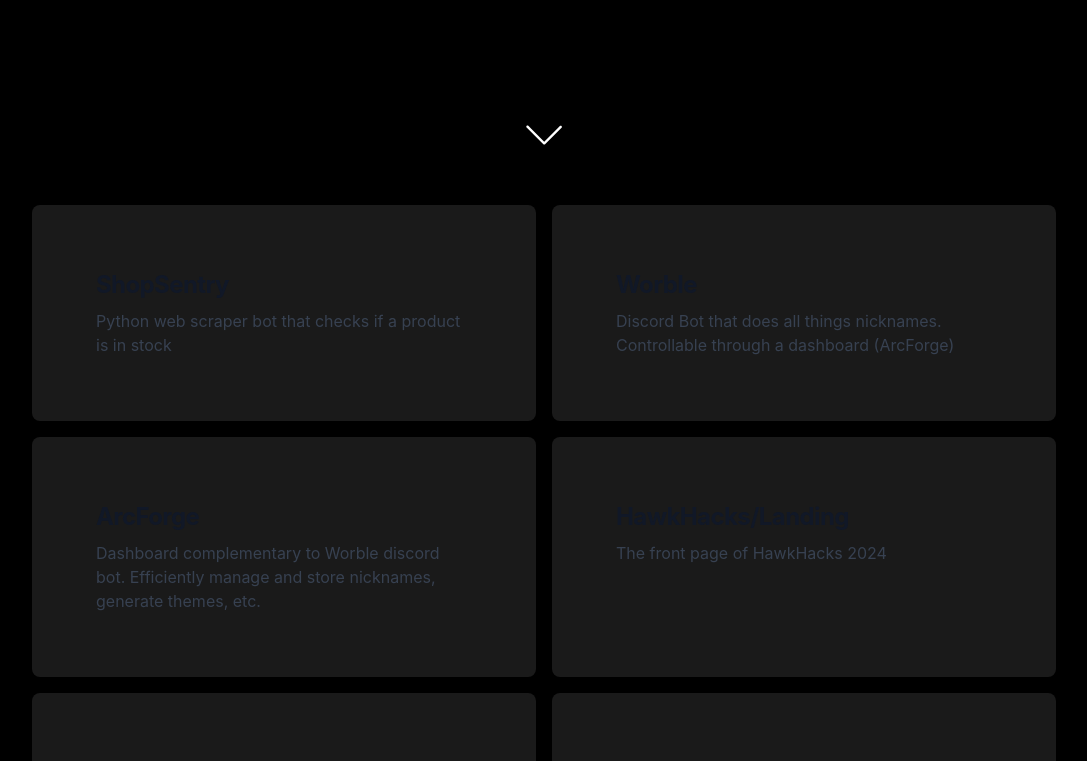
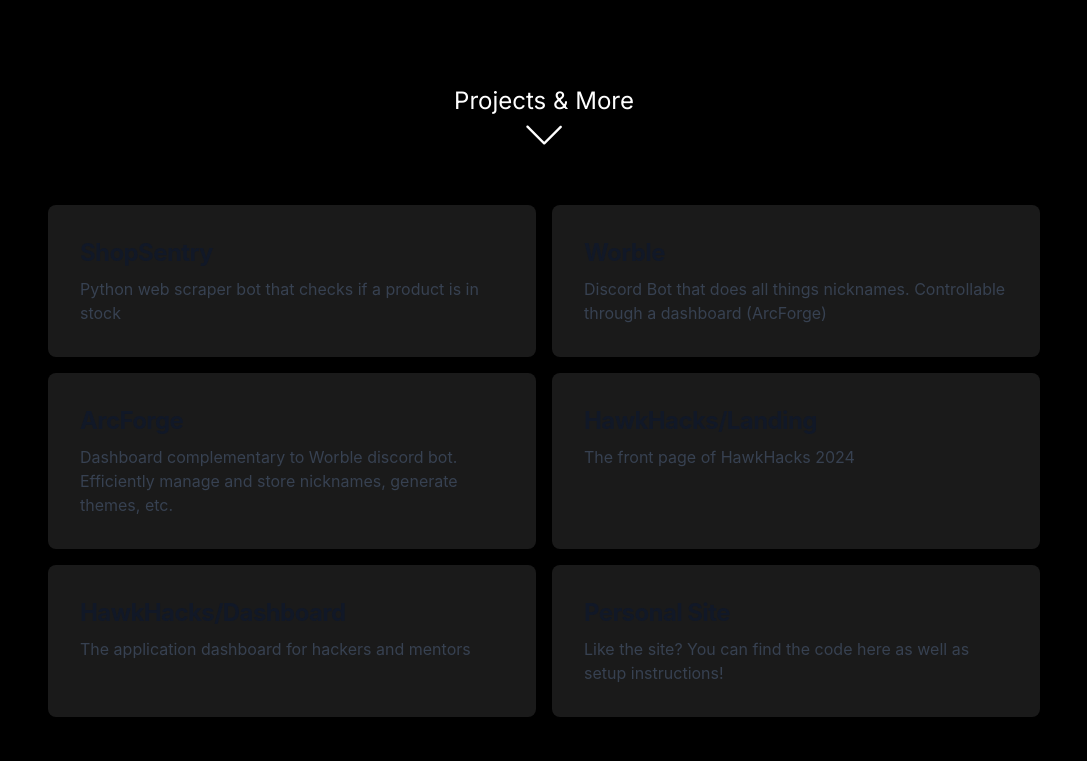
Before and after one commit to amgvu/Personal-Site, a Next.js app: page / in a window 1280 px wide. Shown: the part 635-1396 px from the top of the page, without its empty margins (96-1183 px from the left). Built offline with nearby package versions, Linux system fonts and the light colour scheme; what prettier-plugin-tailwindcss, tailwindcss-animatecss would draw is missing.

Commit message:
Label animations

```diff
--- a/components/ProjectCard.tsx
+++ b/components/ProjectCard.tsx
@@ -8,7 +8,7 @@ interface ProjectCardProps {
 
 const ProjectCard: React.FC<ProjectCardProps> = ({ title, description, link }) => {
   return (
-    <a href={link} target="_blank" rel="noopener noreferrer" className="block p-16 w-full mx-auto bg-white bg-opacity-10 backdrop-filter backdrop-blur-lg rounded-lg shadow-md hover:bg-opacity-20 transition duration-300">
+    <a href={link} target="_blank" rel="noopener noreferrer" className="block p-8 bg-white bg-opacity-10 backdrop-filter backdrop-blur-lg rounded-lg shadow-md hover:bg-opacity-20 transition duration-300">
       <h5 className="mb-2 text-2xl font-bold tracking-tight text-gray-900 dark:text-white">{title}</h5>
       <p className="font-normal text-gray-700 dark:text-gray-400">{description}</p>
     </a>
--- a/pages/index.tsx
+++ b/pages/index.tsx
@@ -1,6 +1,7 @@
 import Head from "next/head";
 import Link from 'next/link';
-import { motion } from "framer-motion"
+import { useState } from "react";
+import { motion } from "framer-motion";
 import RadioComponent from "../components/RadioComponent";
 import ThreeAnimation from "../components/ThreeAnimation";
 import EmailForm from "../components/EmailForm";
@@ -12,14 +13,12 @@ import {
   AiFillGithub
 } from "react-icons/ai";
 import { SlArrowDown } from "react-icons/sl";
-
 import {
   FaSoundcloud,
   FaDiscord,
   FaNode,
   FaPlay
 } from "react-icons/fa";
-
 import ProjectCard from '../components/ProjectCard';
 
 const socialIcons = [
@@ -32,11 +31,12 @@ const socialIcons = [
 const resumePdfPath = 'KevinVu-Resume2.pdf';
 
 export default function Home() {
+  const [isProjectsVisible, setIsProjectsVisible] = useState(true);
+  const [isFadingOut, setIsFadingOut] = useState(false);
 
   const openResumePdf = () => {
     window.open(resumePdfPath, '_blank');
   };
-
 
   const handleScrollDown = (): void => {
     const secondSection = document.querySelector('section:nth-of-type(2)') as HTMLElement;
@@ -44,9 +44,15 @@ const handleScrollDown = (): void => {
     if (secondSection) {
       window.scrollTo({
         top: secondSection.offsetTop,
-            behavior: 'smooth'
+        behavior: 'smooth',
       });
     }
+
+    setIsFadingOut(true);
+
+    setTimeout(() => {
+      setIsProjectsVisible(false);
+    }, 500);
   };
 
   return (
@@ -68,7 +74,11 @@ const handleScrollDown = (): void => {
             <ul className="flex items-center">
               <li>
                 <motion.button
-                        className="px-6 py-2 rounded-md relative radial-gradient ease-in-out animate__fadeIn animate__delay-1s animate__animated" initial={{ "--x": "100%", scale: 1 } as any} animate={{ "--x": "-100%" }as any} whileTap={{ scale: 0.97 }} transition={{
+                  className="px-6 py-2 rounded-md relative radial-gradient ease-in-out animate__fadeIn animate__delay-1s animate__animated"
+                  initial={{ "--x": "100%", scale: 1 } as any}
+                  animate={{ "--x": "-100%" } as any}
+                  whileTap={{ scale: 0.97 }}
+                  transition={{
                     repeat: Infinity,
                     repeatType: "loop",
                     repeatDelay: 1,
@@ -82,7 +92,9 @@ const handleScrollDown = (): void => {
                       damping: 5,
                       mass: 0.1,
                     }
-                    }} onClick={openResumePdf}>
+                  }}
+                  onClick={openResumePdf}
+                >
                   <span className="text-neutral-100 tracking-wide font-light
                                   h-full w-full block relative linear-mask">
                     Resume
@@ -120,24 +132,35 @@ const handleScrollDown = (): void => {
             </div>
           </div>
           <div className="my-3 text-white grid grid-cols-1 justify-center">
-          <h3 className="font-sans text-center">
-
+            {isProjectsVisible && (
+              <h3
+                className={`font-sans text-center text-2xl transition-opacity duration-1000 animate__fadeIn
+                animate__delay-3s animate__animated ${
+                  isFadingOut ? 'opacity-0' : 'opacity-100'
+                }`}
+              >
+                Projects & More
               </h3>
-          <button className="text-4xl mx-auto text-white flex justify-center animate__fadeIn
+            )}
+            <button
+              className="text-4xl mx-auto text-white flex justify-center animate__fadeIn
                 animate__delay-3s animate__animated transition duration-200 ease-in-out hover:-translate-y-1"
-              onClick={handleScrollDown}>
+              onClick={handleScrollDown}
+            >
               <SlArrowDown />
             </button>
           </div>
         </section>
+        <div className="max-w-6xl animate__fadeIn animate__delay-1s animate__animated mx-auto px-4">
         <section className="grid grid-cols-1 md:grid-cols-2 gap-4 py-10">
           <ProjectCard title="ShopSentry" description="Python web scraper bot that checks if a product is in stock" link="https://github.com/amgvu/ShopSentry" />
           <ProjectCard title="Worble" description="Discord Bot that does all things nicknames. Controllable through a dashboard (ArcForge)" link="https://github.com/amgvu/Worble" />
-          <ProjectCard title="ArcForge" description="Dashboard complementary to Worble discord bot. Efficiently manage and store nicknames, generate themes, etc." link="https://github.com/amgvu/ArcForge" /> {/* Add landing here */}
+          <ProjectCard title="ArcForge" description="Dashboard complementary to Worble discord bot. Efficiently manage and store nicknames, generate themes, etc." link="https://github.com/amgvu/ArcForge" />
           <ProjectCard title="HawkHacks/Landing" description="The front page of HawkHacks 2024" link="https://hawkhacks.ca/" />
           <ProjectCard title="HawkHacks/Dashboard" description="The application dashboard for hackers and mentors" link="https://portal.hawkhacks.ca/login?from=/" />
           <ProjectCard title="Personal Site" description="Like the site? You can find the code here as well as setup instructions!" link="https://github.com/amgvu/Personal-Site" />
         </section>
+        </div>
         <section className="font-sans text-center">
           <div>
             <p className="text-md space-x-4 flex flex-row justify-center py-6 leading-8 text-gray-800 animate__fadeInUp animate__delay-3s animate__animated dark:text-gray-200">
```
Lines whose indentation alone changed are shown as unchanged.
